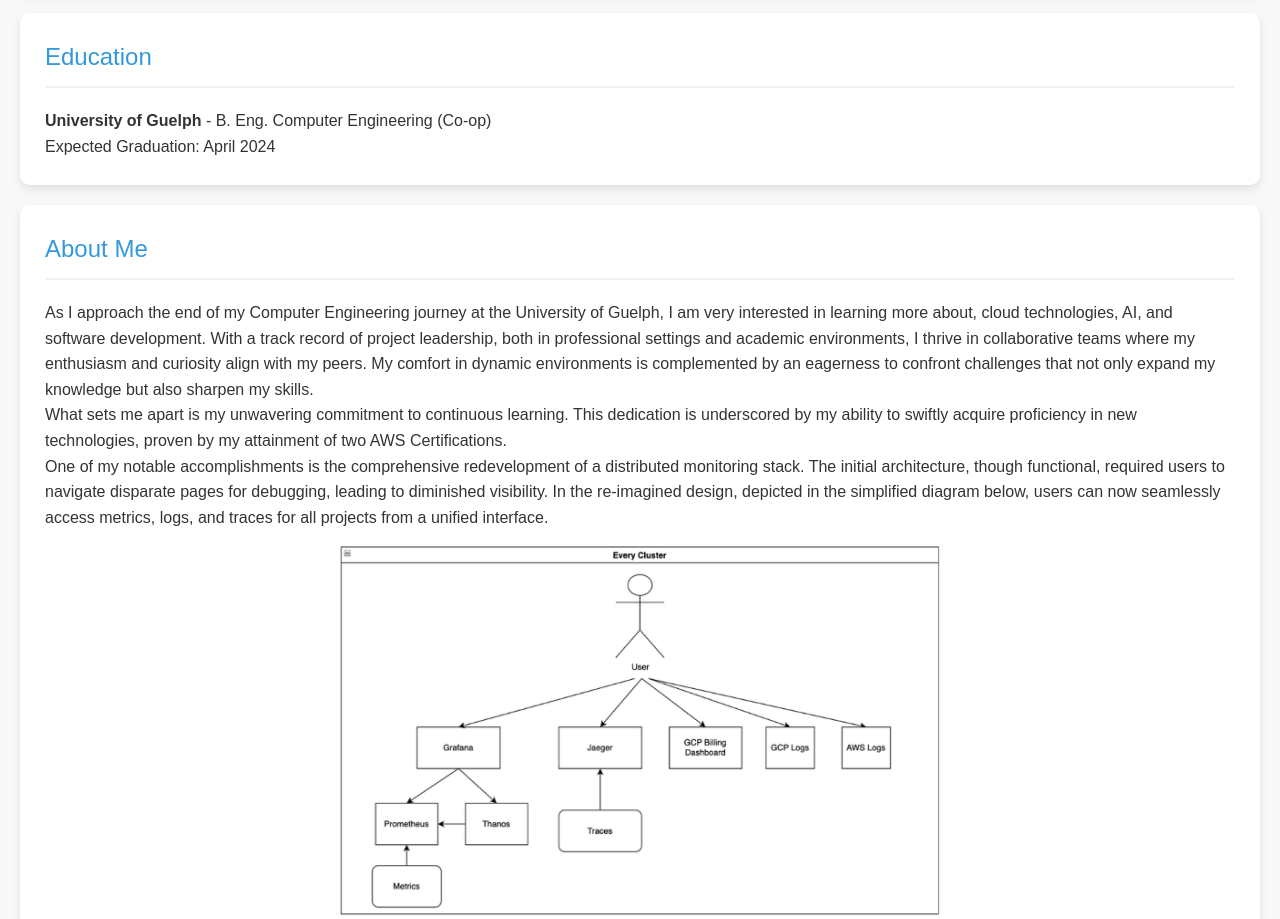
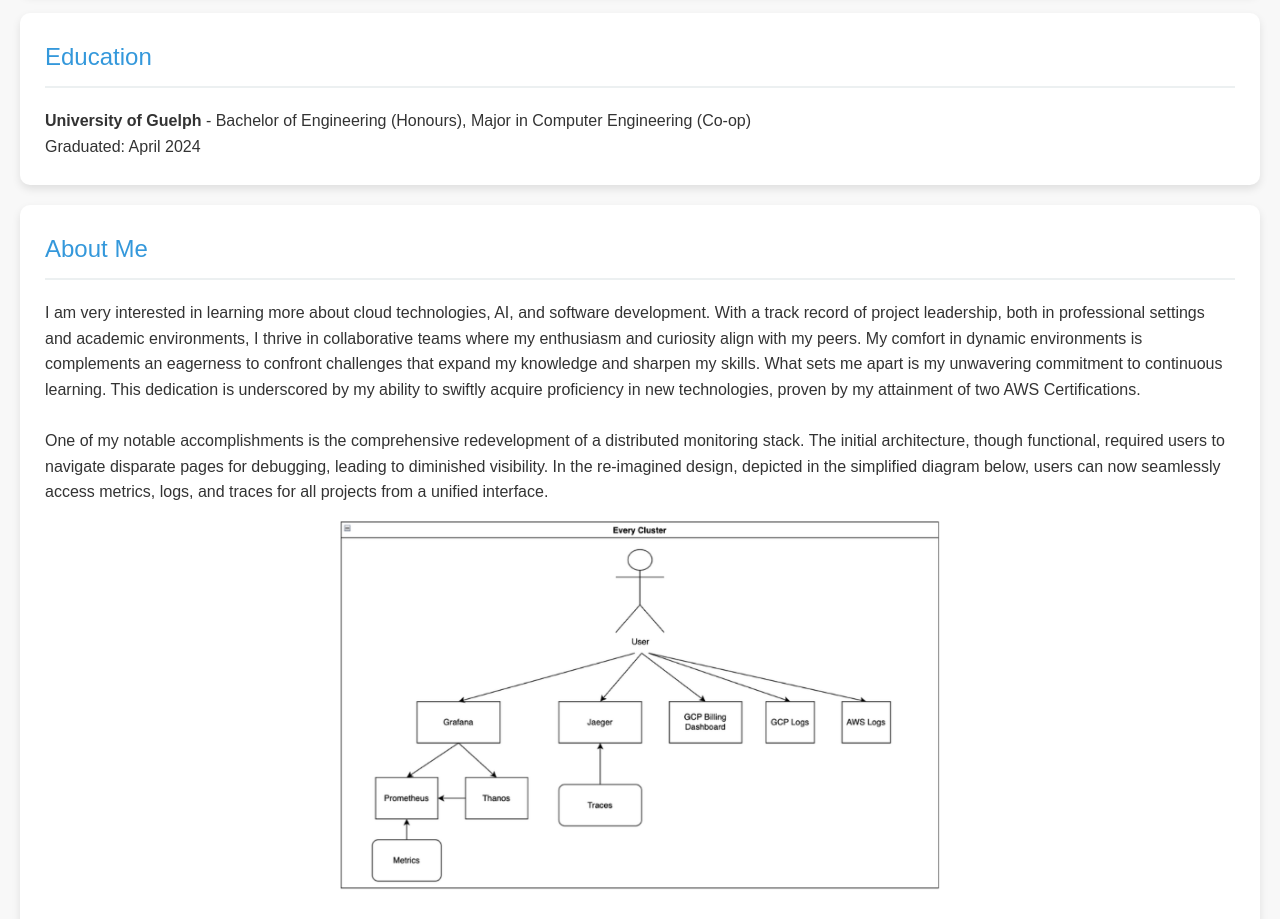
Before and after one commit to kade-eng/resume, a plain HTML site: page site/index.html in a window 1280 px wide. Shown: the part 1420-2339 px from the top of the page. Drawn offline with Linux system fonts and the light colour scheme; no server answers.

Commit message:
update index.html

```diff
--- a/site/index.html
+++ b/site/index.html
@@ -12,7 +12,7 @@
     <header class="site-header">
         <div class="container">
             <h1>Kade Burfoot-Clark</h1>
-            <p>Computer Engineering Student (Graduating April 2024)</p>
+            <p>Computer Engineering Graduate (April 2024)</p>
         </div>
     </header>
 
@@ -105,9 +105,9 @@
             <div class="container">
                 <h2>Education</h2>
                 <p>
-                    <strong>University of Guelph</strong> - B. Eng. Computer Engineering (Co-op)
+                    <strong>University of Guelph</strong> - Bachelor of Engineering (Honours), Major in Computer Engineering (Co-op)
                     <br>
-                    <span class="date">Expected Graduation: April 2024</span>
+                    <span class="date">Graduated: April 2024</span>
                 </p>
             </div>
         </section>
@@ -116,13 +116,12 @@
             <div class="container">
                 <h2>About Me</h2>
                 <p>
-                    As I approach the end of my Computer Engineering journey at the University of Guelph, I am very interested in learning more about, cloud technologies, AI, and software development.
+                    I am very interested in learning more about cloud technologies, AI, and software development.
                     With a track record of project leadership, both in professional settings and academic environments, I thrive in collaborative teams where my enthusiasm and curiosity align with my peers.
-                    My comfort in dynamic environments is complemented by an eagerness to confront challenges that not only expand my knowledge but also sharpen my skills.
-                </p>
-                <p>
+                    My comfort in dynamic environments is complements an eagerness to confront challenges that expand my knowledge and sharpen my skills.
                     What sets me apart is my unwavering commitment to continuous learning. This dedication is underscored by my ability to swiftly acquire proficiency in new technologies, proven by my attainment of two AWS Certifications.
                 </p>
+                <p><br></p>
                 <p>
                     One of my notable accomplishments is the comprehensive redevelopment of a distributed monitoring stack. The initial architecture, though functional, required users to navigate disparate pages for debugging, leading to diminished visibility.
                     In the re-imagined design, depicted in the simplified diagram below, users can now seamlessly access metrics, logs, and traces for all projects from a unified interface.
@@ -131,7 +130,7 @@
                     <br><img src="imgs/new.png" alt="The New Monitoring Architecture"><br>
                 </p>
                 <p>
-                    Looking ahead, post-graduation, I'm interested in continuing my journey in a DevOps role, but I am very open to diverse and exciting opportunities.
+                    I'm interested in continuing my journey in a DevOps role, but I am very open to diverse and exciting opportunities.
                 </p>
             </div>
         </section>
```
